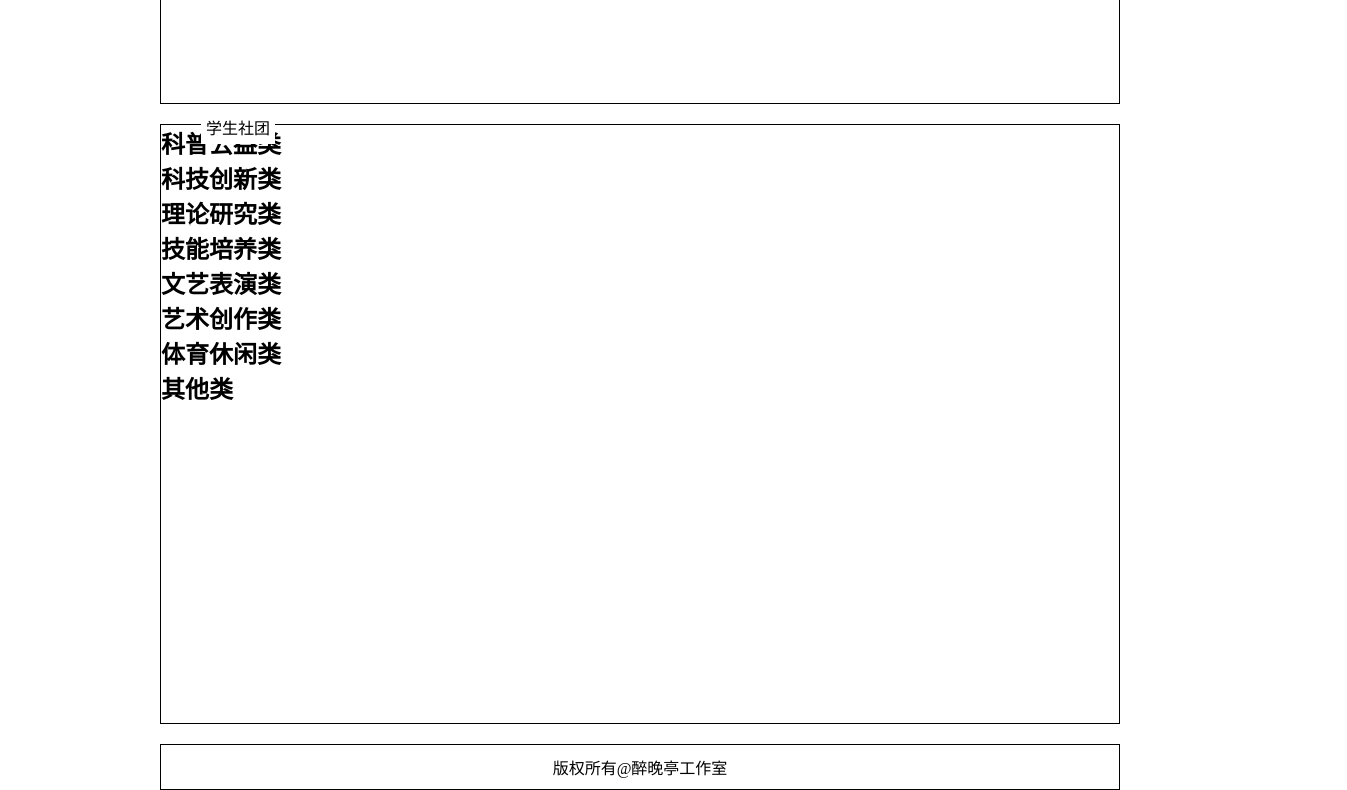
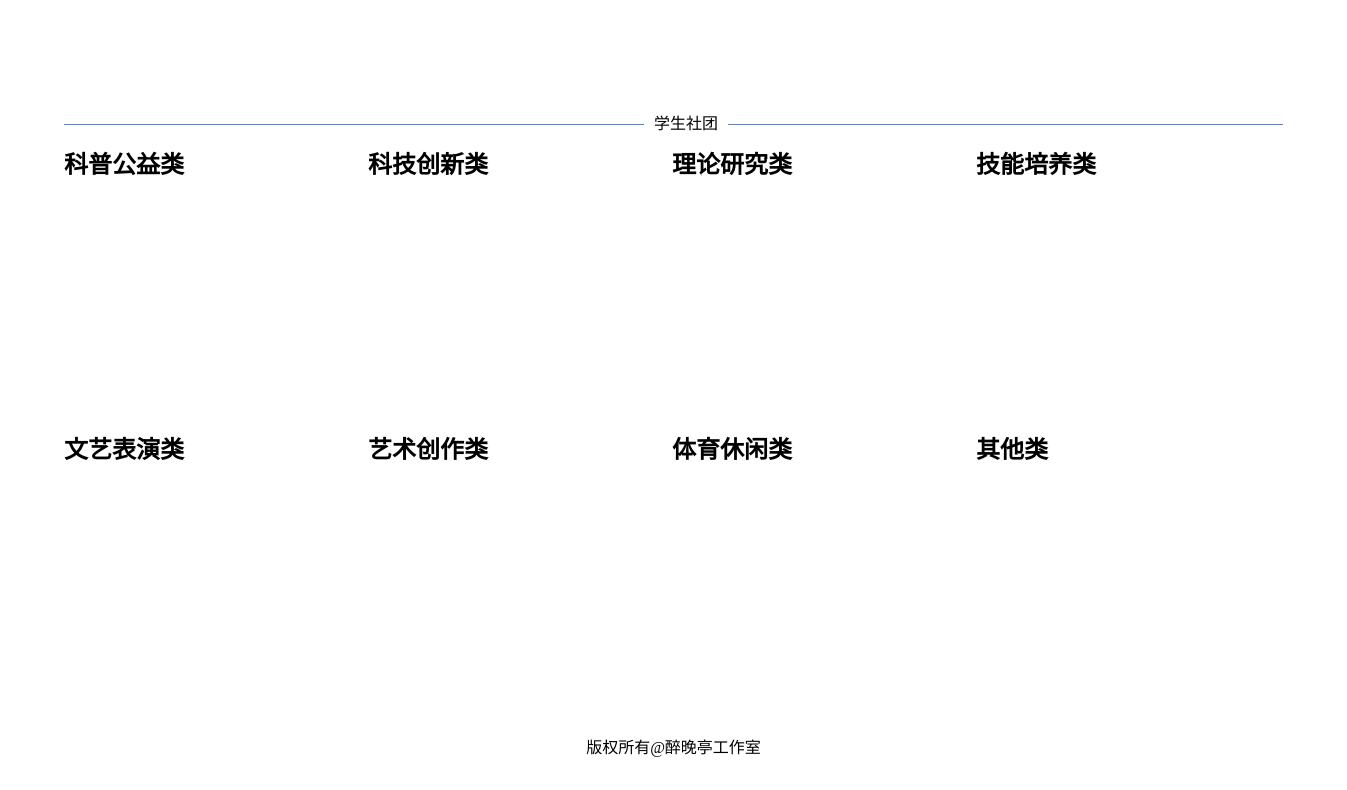
Before and after one commit to WeKnowu/-, a plain HTML site: page index.html in a window 1280 px wide. Shown: the part 1197-1987 px from the top of the page, 1347 px wide, since content can reach past the window. After the commit the page ends 1965 px from the top, so only its background shows below. Drawn offline with Linux system fonts and the light colour scheme.

Commit message:
Update layout.css

```diff
--- a/layout.css
+++ b/layout.css
@@ -9,16 +9,14 @@
 /* html & body */
 
 body{
-    margin: 0 auto;
-    width: 960px;
+    width: 1347px;
 }
 
 /* 导航器 */
 header{
+    width: 1347px;
     height:61px;
     position: relative;
-    border:solid;
-    border-width: thin;
 }
 #logo{
     width: 110px;
@@ -38,37 +36,52 @@ header{
     border-radius: 20px;
 }
 
+
 /*导航链接*/
 header nav{
     height: 61px;
     position: absolute;
     top:0;
-    right:10px;
+    right:84px;
+}
+header nav a{
+    margin-right: 46px;
 }
 
 /* 子模块统一样式 */
 .module{
-    width: 960px;
+    width: 1219px;
     height: 600px;
-    border:solid;
+    border-top:solid;
     border-width: thin;
+    border-color: rgb(77,130,250);
     margin-top: 20px;
+    margin-left: 64px;
+    margin-right: 64px;
     position: relative;
 }
 .name{
-    padding: 5px;
+    padding: 0 10px 0 10px;
     position: absolute;
     top:-15px;
-    left:40px;
+    left:580px;
     background-color: white;
 }
 
 /* 校组织 */
-#SchoolUnion{
-
+#SchoolUnion{            /*flex布局*/
+    display: flex;
+    display: -webkit-flex;
+    flex-wrap: wrap;
 }
-
-
+#SchoolUnion .school{
+    margin: 47px 32px 0 32px;
+}
+#SchoolUnion figcaption{
+    width: 180px;
+    margin-top: 10px;
+    text-align: center;
+}
 /* 学生组织 */
 #StudentUnion{
 
@@ -76,15 +89,26 @@ header nav{
 
 /* 学生社团 */
 #StudentGroup{
-
+    display: flex;
+    display: -webkit-flex;
+    flex-wrap: wrap;
+    flex-direction: row;
+}
+#StudentGroup .classification1{
+    width:304px ;
+    height: 293px;
+    margin-top: 20px;
+}
+#StudentGroup .classification2{
+    width:304px ;
+    height: 293px;
+    margin-top: -10px;
 }
 
 /* 页脚部分 */
 footer{
-    width: 960px;
+    width: 1347px;
     padding: 10px;
-    border:solid;
     border-width: thin;
-    margin-top: 20px;
     text-align: center;
 }
```
